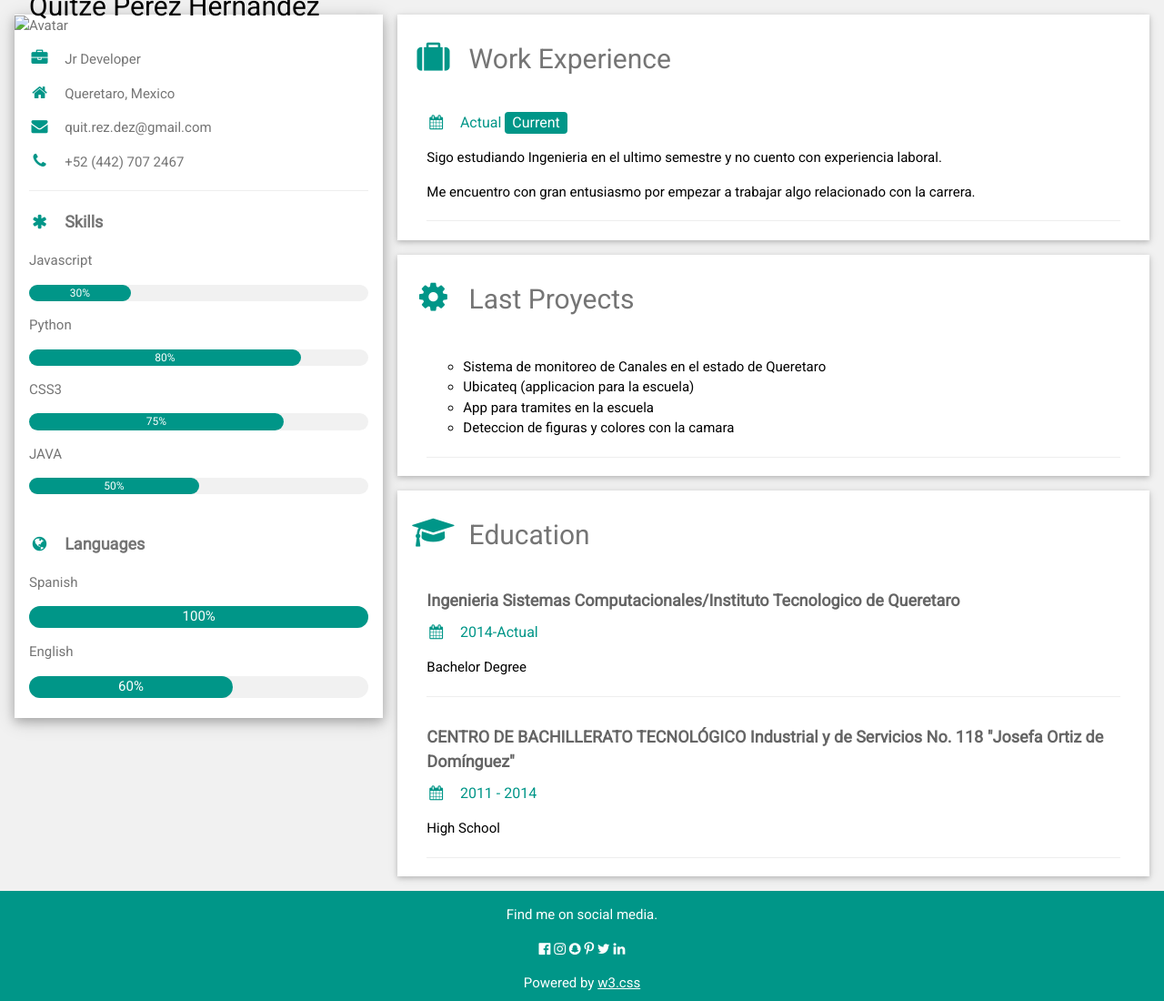
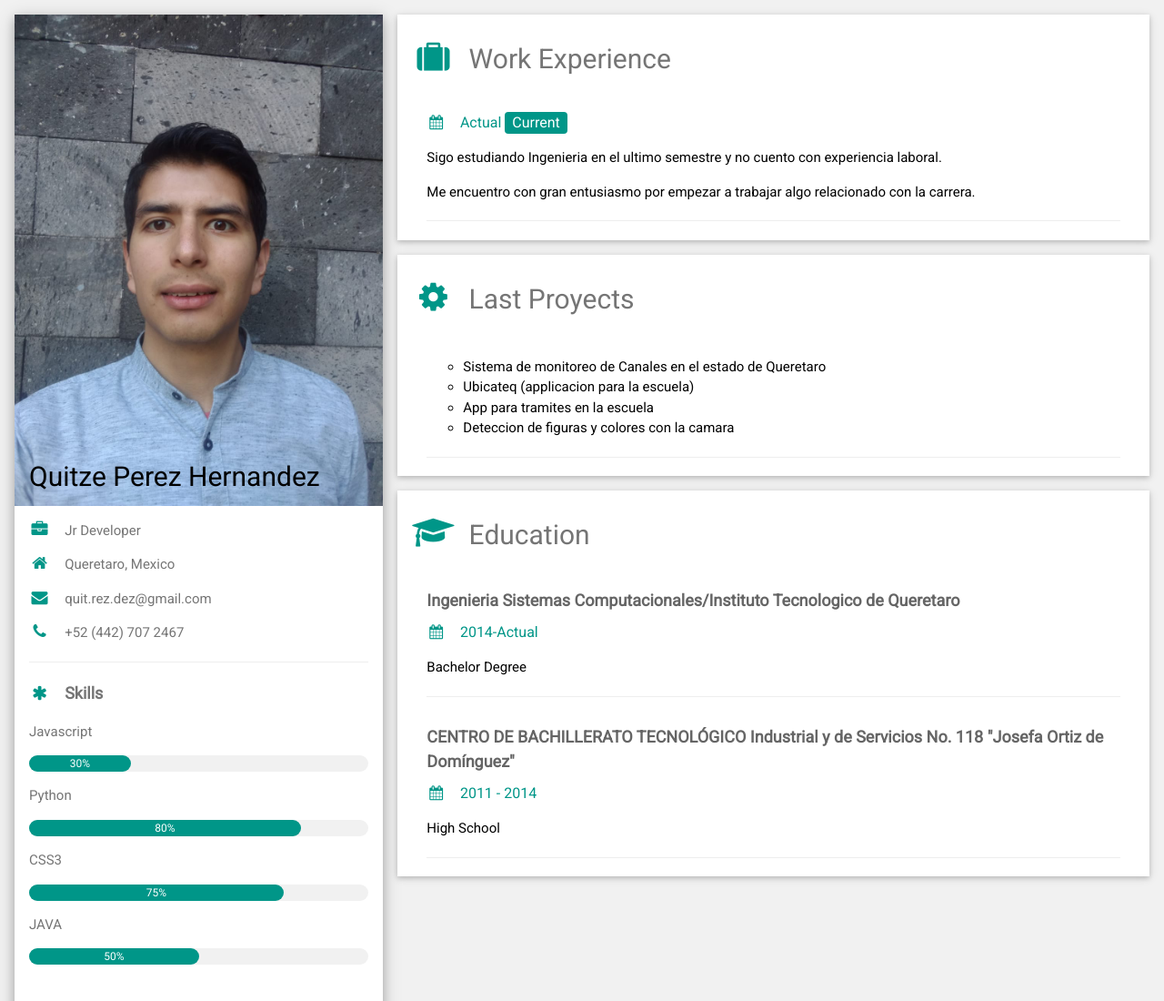
Before and after one commit to Quit-Rez-Dez/Cv, a plain HTML site: page index.html in a window 1280 px wide. Shown: the top 1100 px of the page at 91% size. Drawn offline with nearby package versions, Linux system fonts and the light colour scheme; the site is published under a folder, as on GitHub Pages, so addresses that start at the root find nothing.

Commit message:
Update index.html

```diff
--- a/index.html
+++ b/index.html
@@ -22,7 +22,7 @@ html,body,h1,h2,h3,h4,h5,h6 {font-family: "Roboto", sans-serif}
 
       <div class="w3-white w3-text-grey w3-card-4">
         <div class="w3-display-container">
-          <img src="/img/avatar.jpeg" style="width:100%" alt="Avatar">
+          <img src="./img/avatar.jpeg" style="width:100%" alt="Avatar">
           <div class="w3-display-bottomleft w3-container w3-text-black">
             <h2>Quitze Perez Hernandez</h2>
           </div>
```
